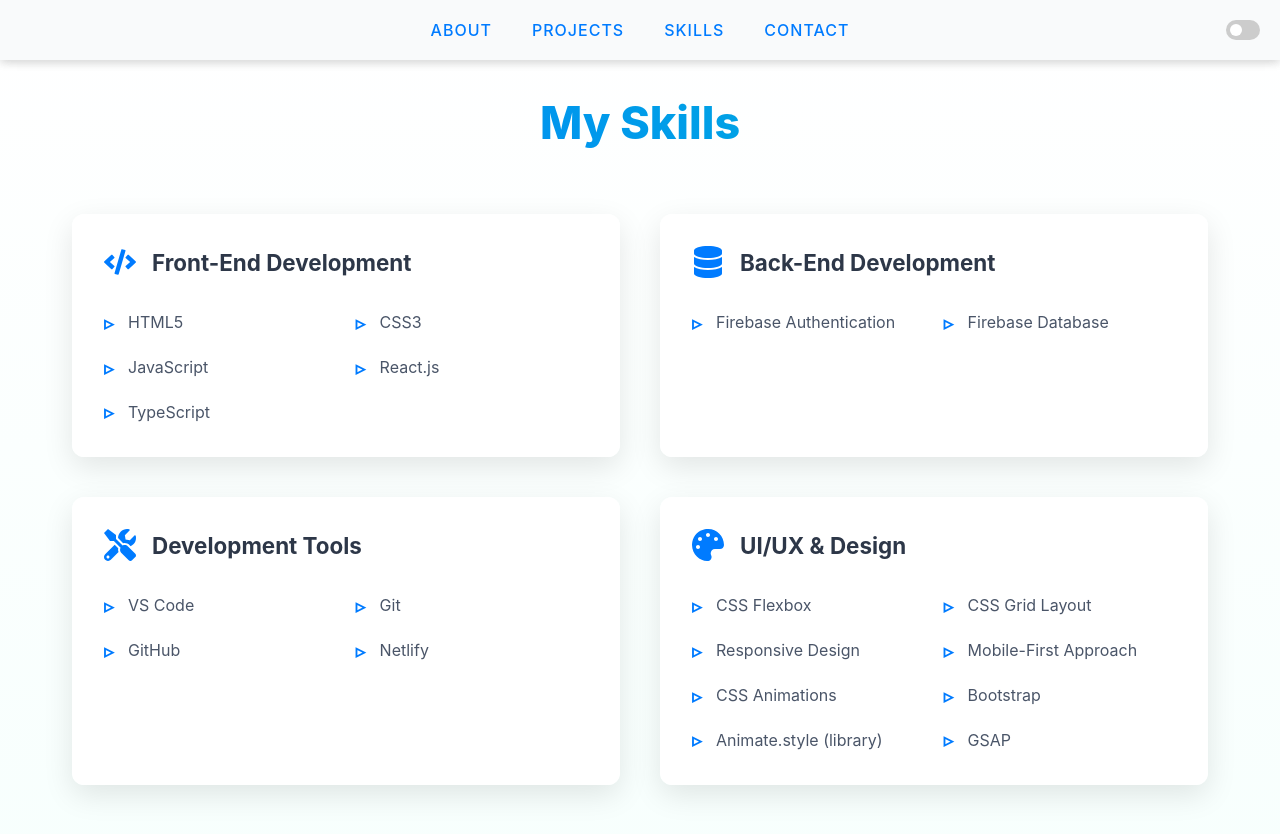
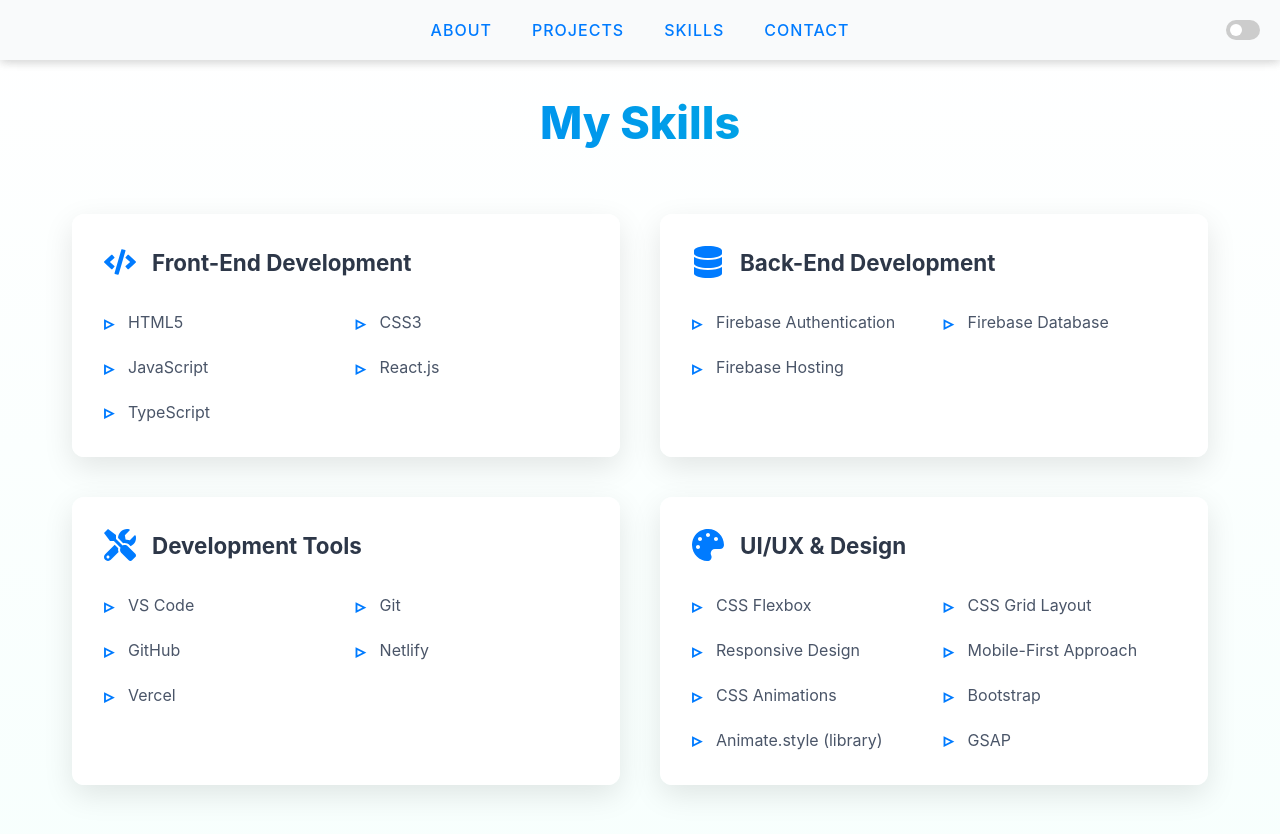
Before and after one commit to Hannankhan203/My-React-Portfolio, a React (Create React App) app: page /skills in a window 1280 px wide. Shown: the top 834 px of the page. Built offline with nearby package versions, Linux system fonts and the light colour scheme.

Commit message:
Added 2 new skills

```diff
--- a/src/components/Skills.jsx
+++ b/src/components/Skills.jsx
@@ -62,12 +62,12 @@ function Skills({ darkMode }) {
     {
       title: "Back-End Development",
       icon: <FaDatabase className="skill-icon" />,
-      skills: ["Firebase Authentication", "Firebase Database"],
+      skills: ["Firebase Authentication", "Firebase Database", "Firebase Hosting"],
     },
     {
       title: "Development Tools",
       icon: <FaTools className="skill-icon" />,
-      skills: ["VS Code", "Git", "GitHub", "Netlify"],
+      skills: ["VS Code", "Git", "GitHub", "Netlify", "Vercel"],
     },
     {
       title: "UI/UX & Design",
```
